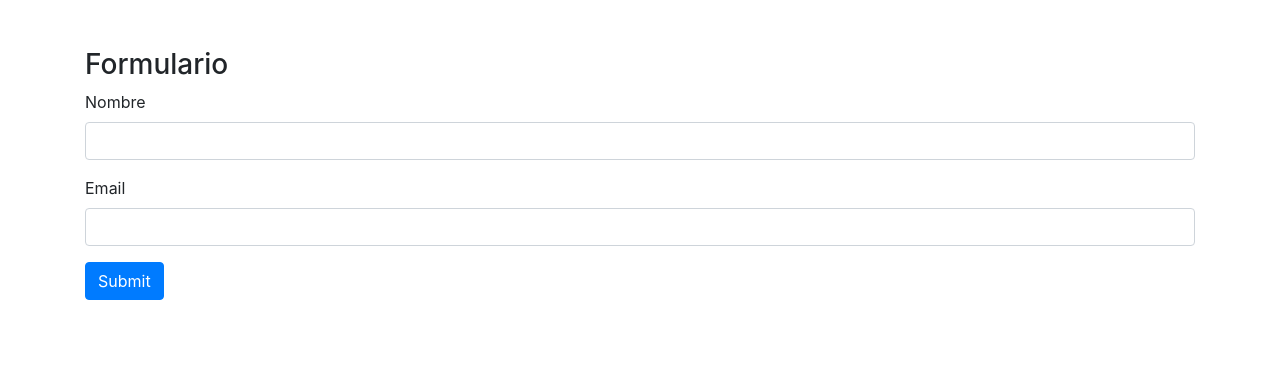
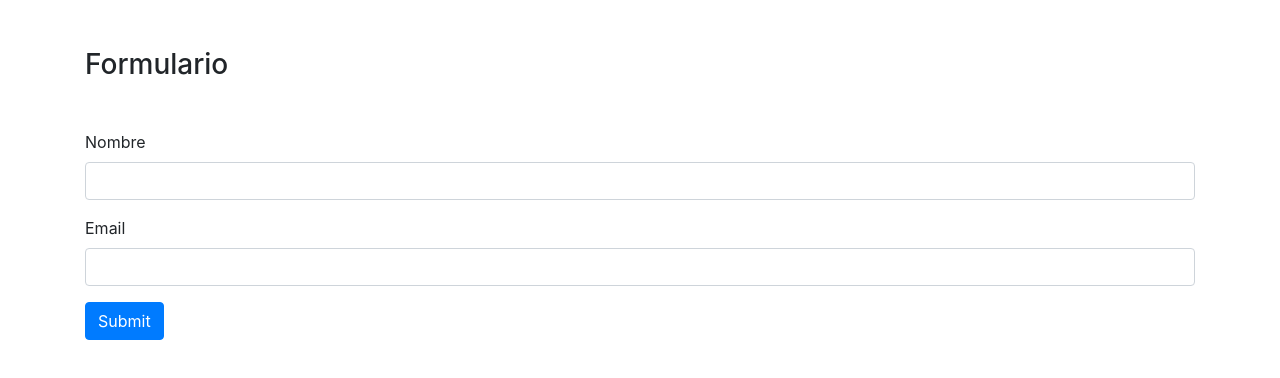
Before and after one commit to julianperezpesce/otherApp, an Angular app: page / in a window 1280 px wide. Shown: the top 378 px of the page. Built offline with nearby package versions, Linux system fonts and the light colour scheme.

Commit message:
minor form update

```diff
--- a/src/app/form-first/form-first.component.html
+++ b/src/app/form-first/form-first.component.html
@@ -1,6 +1,6 @@
  <div class="container mt-5">
      <h3>Formulario</h3>
-     <div class="form-group">
+     <div class="form-group mt-5">
          <label for="my-input">Nombre</label>
          <input  class="form-control" type="text" >
      </div>
```
